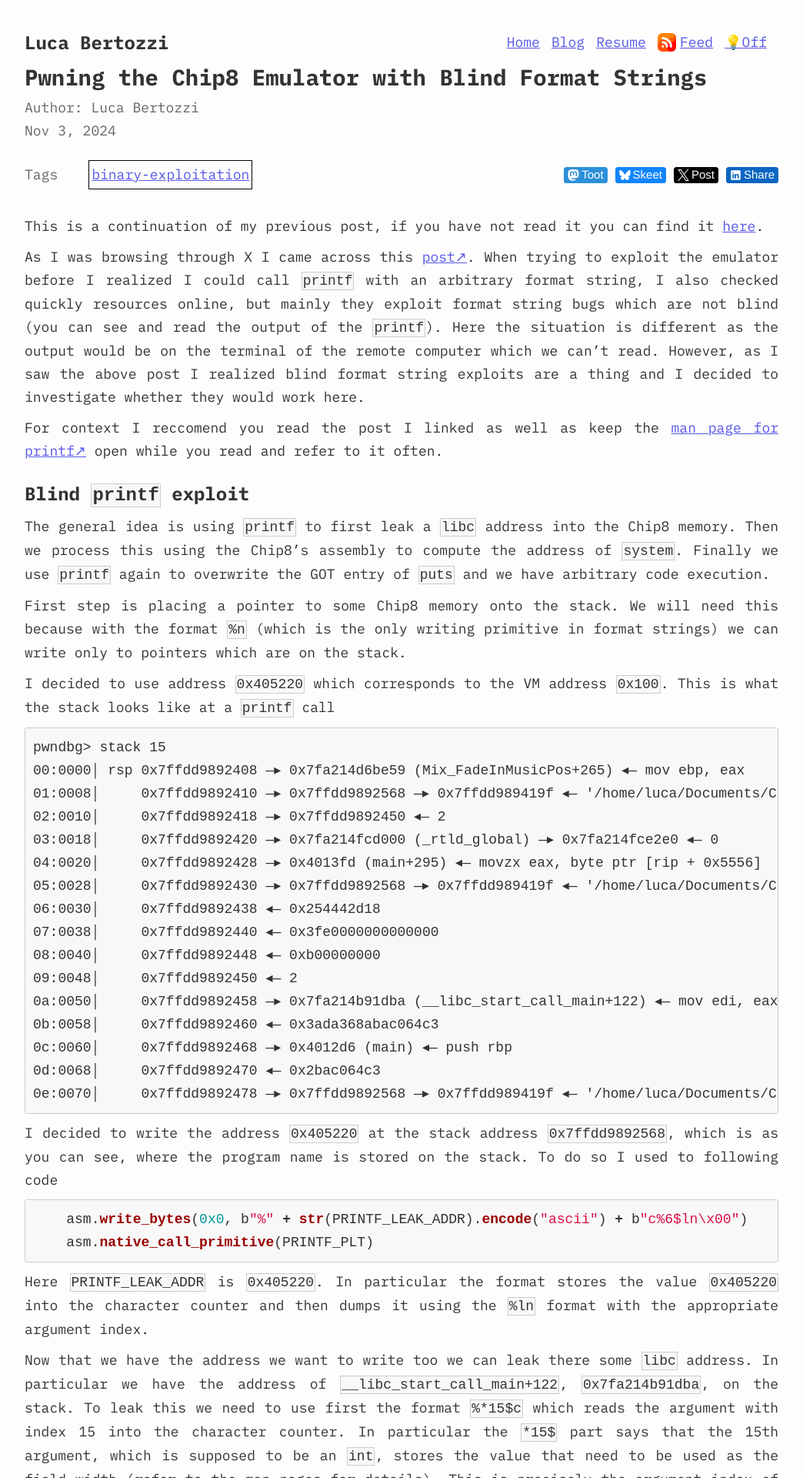
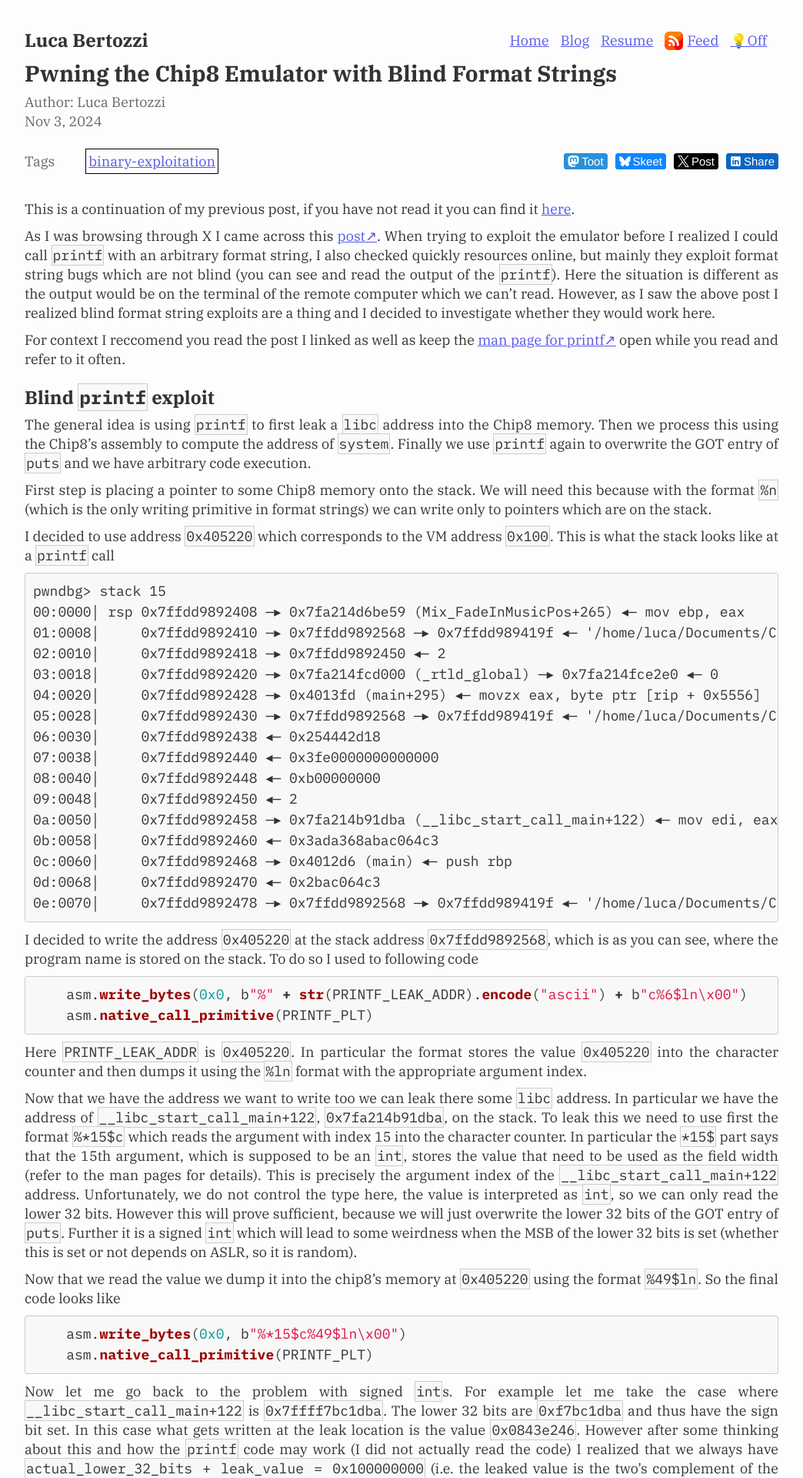
Before and after one commit to lucabtz/lucabtz.github.io, a Jekyll site: the page built from _posts/2024-11-3-pwning-the-chip8-emulator-with-blind-format-strings.md, in a window 1280 px wide. Shown: the top 1920 px of the page at 77% size, without its empty margins (118-1162 px from the left). Built offline with Jekyll 4.4.1, drawn with Linux system fonts in a browser that asks for light colours; nearby versions of some CDN libraries.

Commit message:
feat(style): use easier to read font

```diff
--- a/_layouts/default.html
+++ b/_layouts/default.html
@@ -29,6 +29,9 @@
     <link rel="preconnect" href="https://fonts.gstatic.com" crossorigin>
     <link
         href="https://fonts.googleapis.com/css2?family=IBM+Plex+Mono:ital,wght@0,100;0,200;0,300;0,400;0,500;0,600;0,700;1,100;1,200;1,300;1,400;1,500;1,600;1,700&display=swap"
+        rel="stylesheet">
+    <link
+        href="https://fonts.googleapis.com/css2?family=IBM+Plex+Serif:ital,wght@0,100;0,200;0,300;0,400;0,500;0,600;0,700;1,100;1,200;1,300;1,400;1,500;1,600;1,700&family=Source+Serif+4:ital,opsz,wght@0,8..60,200..900;1,8..60,200..900&display=swap"
         rel="stylesheet">
     <link id="theme" rel="stylesheet" type="text/css" href="/assets/styles/main.css">
     <link rel="canonical" href="{{ site.url }}{{ page.url }}">
--- a/_sass/general.scss
+++ b/_sass/general.scss
@@ -22,10 +22,14 @@ $main-padding: 10px;
 
 body {
     font-size: 18px;
-    font-family: "IBM Plex Mono", monospace;
+    font-family: "IBM Plex Serif", serif;
     background-color: $bg-color;
     color: $text-color;
-    line-height: 30px;
+    line-height: 25px;
+}
+
+code {
+    font-family: "IBM Plex Mono", monospace;
 }
 
 a,
```
